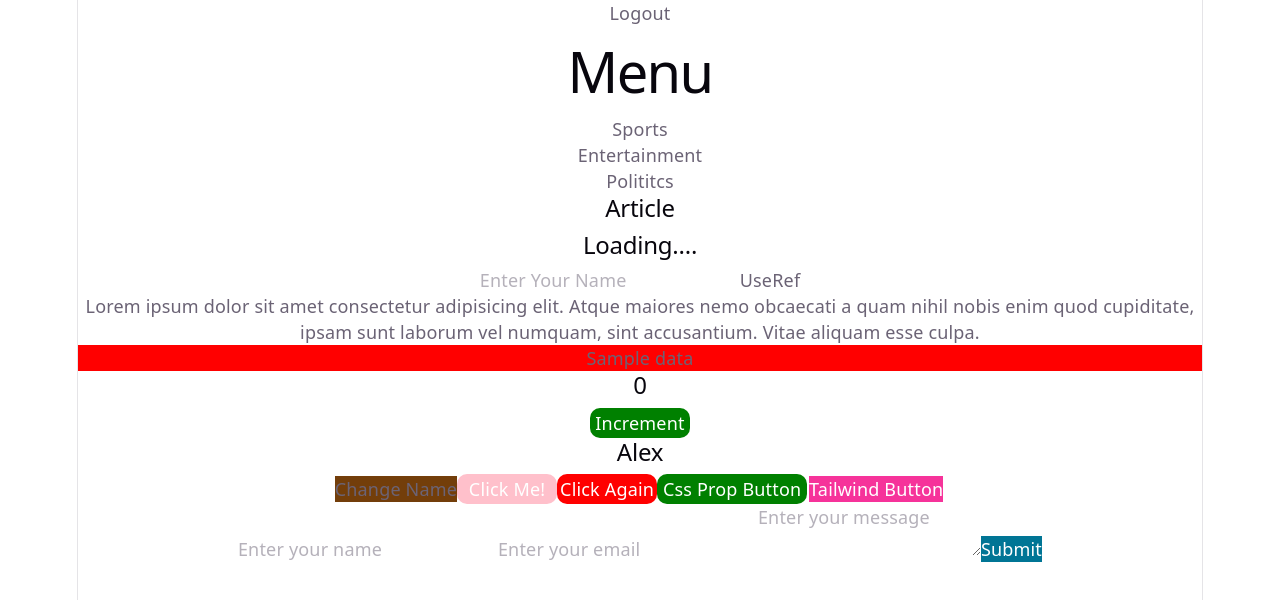
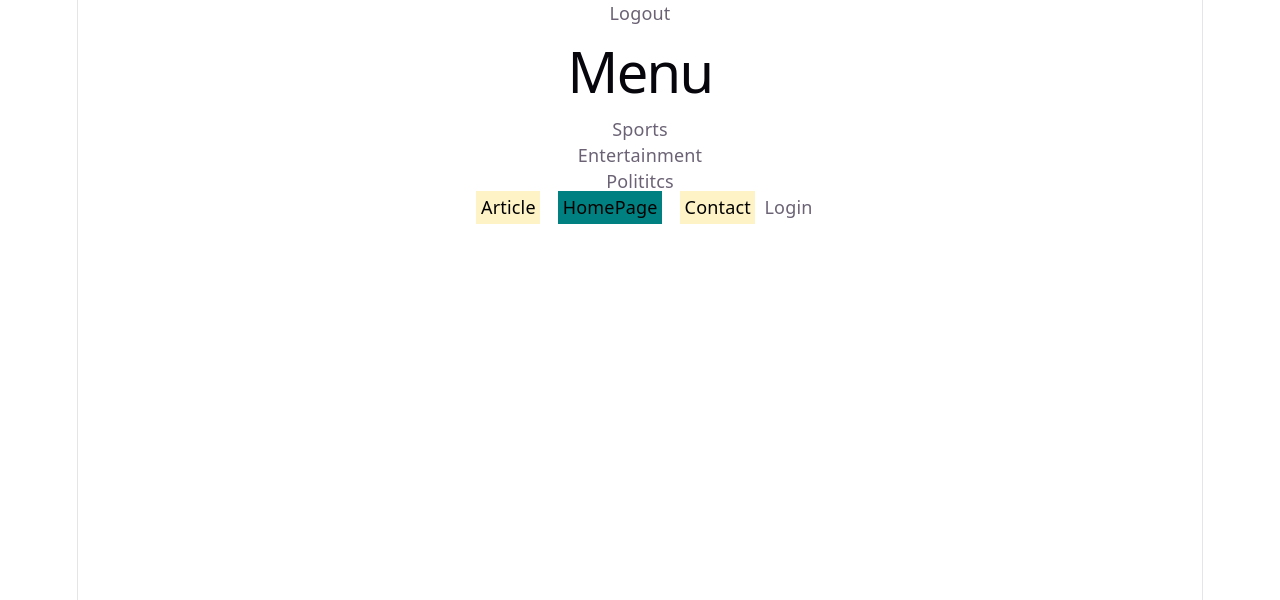
Before and after one commit to devendrakumarkr/Javascript_AIML_C, a React (Vite) app in the folder reactapp/: page / in a window 1280 px wide. Shown: the top 600 px of the page. Built offline with nearby package versions, Linux system fonts and the light colour scheme; no server answers.

Commit message:
feat added routing code

```diff
--- a/reactapp/package.json
+++ b/reactapp/package.json
@@ -16,6 +16,7 @@
     "axios": "^1.15.1",
     "react": "^19.2.4",
     "react-dom": "^19.2.4",
+    "react-router-dom": "^7.14.2",
     "styled-components": "^6.4.0",
     "tailwindcss": "^4.2.2"
   },
--- a/reactapp/src/App.jsx
+++ b/reactapp/src/App.jsx
@@ -4,15 +4,19 @@ import Menu from './component/Menu'
 import Article from './component/Article'
 import Homepage from './component/Homepage'
 import Contact from './component/Contact'
+import { Route, Routes } from 'react-router-dom'
 
 function App() {
   const[data,setData]=useState("Sample data")
   return (
     <>
-      <Homepage/>
-      <Menu/>
-      <Article data={data}/>
-      <Contact/>
+
+      <Routes>
+        <Route path="/article" element={<Article data={data} />} />
+        <Route path="/contact" element={<Contact />} />
+        <Route path="/" element={<><Homepage /><Menu/></>} />
+      </Routes>
+
     </>
   )
 }
--- a/reactapp/src/component/Menu.jsx
+++ b/reactapp/src/component/Menu.jsx
@@ -1,10 +1,18 @@
 import React ,{Component}from 'react'
 import { add as addition } from './utility'
 import style from "../css/Menu.module.css"
+import { Link, NavLink , useNavigate} from 'react-router-dom'
 // import ArtStyle from "../css/Article.module.css"
 
 function Menu() {
+
+  const navigate=useNavigate()
     console.log(addition(3,4))
+  const handleLogin=()=>{
+    console.log("Login Verified")
+    navigate("/article")
+
+  }
   return (
     <div>
       <h1>Menu</h1>
@@ -12,6 +20,11 @@ function Menu() {
         <li>Sports</li>
         <li>Entertainment</li>
         <li>Polititcs</li>
+        <Link className='bg-amber-100 text-black p-1 m-2' to="/article"><button>Article</button></Link>
+        <NavLink style={({isActive})=>({backgroundColor:isActive?"teal":""})} className='bg-amber-100 text-black p-1 m-2' to="/"><button>HomePage</button></NavLink>
+        <Link className='bg-amber-100 text-black p-1 m-2' to="/contact"><button>Contact</button></Link>
+
+        <button onClick={handleLogin}>Login</button>
 
       </ul>
     </div>
--- a/reactapp/src/main.jsx
+++ b/reactapp/src/main.jsx
@@ -2,11 +2,12 @@ import { StrictMode } from 'react'
 import { createRoot } from 'react-dom/client'
 import './index.css'
 import App from './App.jsx'
+import {BrowserRouter} from "react-router-dom"
 
 createRoot(document.getElementById('root')).render(
   <StrictMode>
-    <App />
-
-
+    <BrowserRouter>
+      <App />
+    </BrowserRouter>
   </StrictMode>,
 )
```
Also changed, not shown: 1 other file (tests, documents, lock files or other folders).
